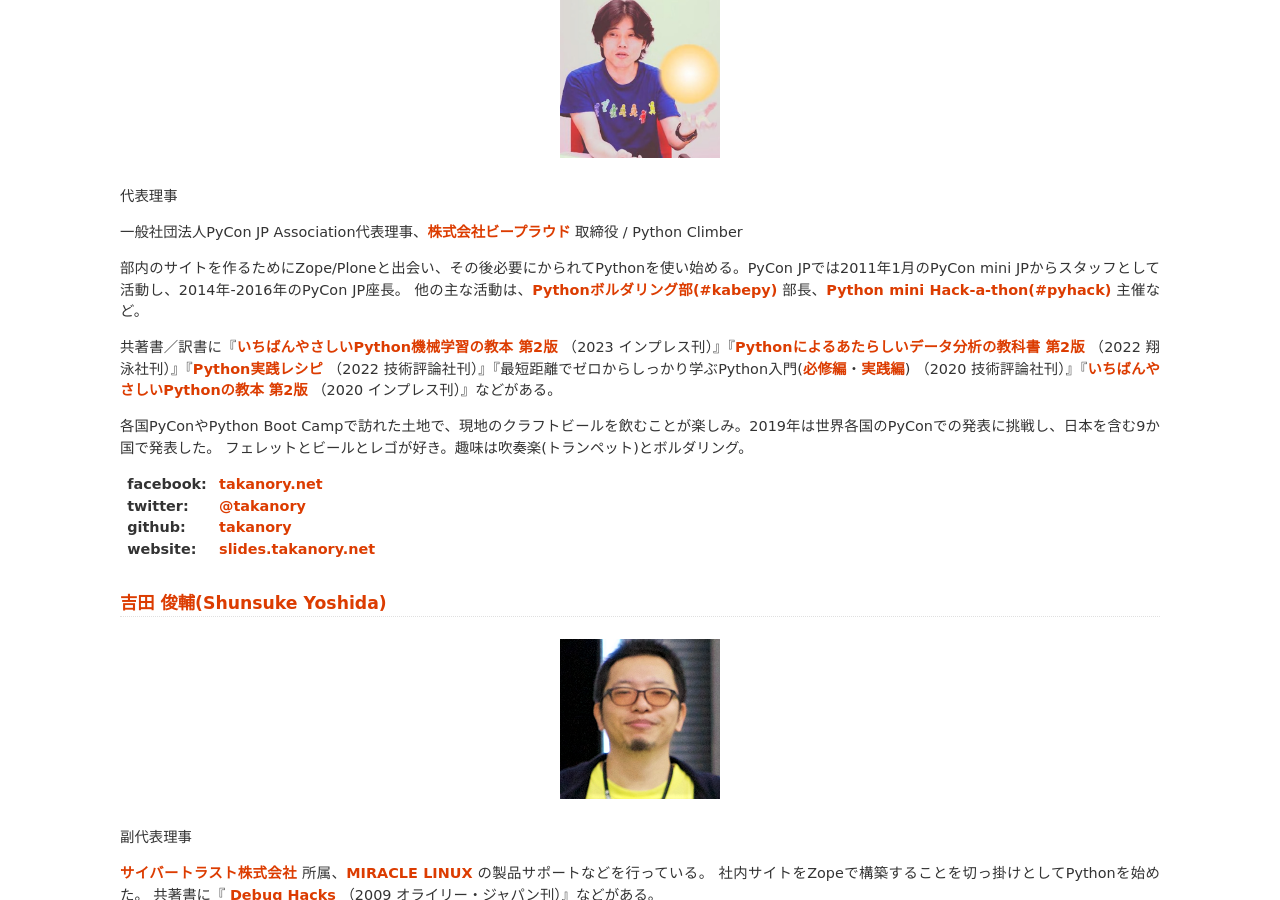
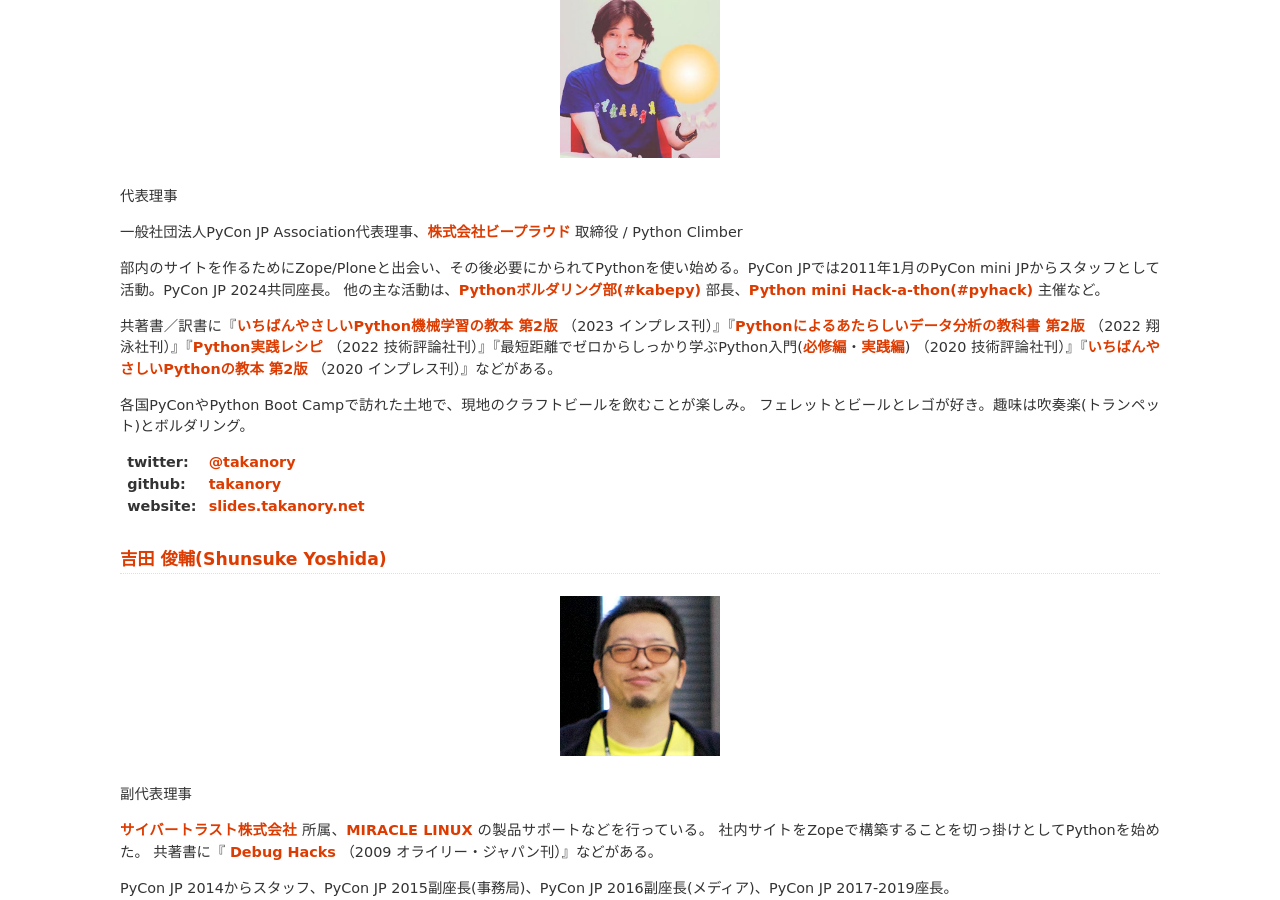
Before and after one commit to pyconjp/www.pycon.jp, a Sphinx documentation site: the page built from source/committee/board.rst, in a window 1280 px wide and 900 px high, scrolled down 427 px. Built offline with Sphinx 7.4.7, drawn with Linux system fonts in a browser that asks for light colours.

Commit message:
update takanory's profile

```diff
--- a/source/committee/board.rst
+++ b/source/committee/board.rst
@@ -16,15 +16,14 @@
 
 一般社団法人PyCon JP Association代表理事、`株式会社ビープラウド <https://www.beproud.jp/>`_ 取締役 / Python Climber
 
-部内のサイトを作るためにZope/Ploneと出会い、その後必要にかられてPythonを使い始める。PyCon JPでは2011年1月のPyCon mini JPからスタッフとして活動し、2014年-2016年のPyCon JP座長。
+部内のサイトを作るためにZope/Ploneと出会い、その後必要にかられてPythonを使い始める。PyCon JPでは2011年1月のPyCon mini JPからスタッフとして活動。PyCon JP 2024共同座長。
 他の主な活動は、`Pythonボルダリング部(#kabepy) <https://kabepy.connpass.com/>`_ 部長、`Python mini Hack-a-thon(#pyhack) <https://pyhack.connpass.com/>`_ 主催など。
 
 共著書／訳書に『`いちばんやさしいPython機械学習の教本 第2版 <https://book.impress.co.jp/books/1122101123>`__ （2023 インプレス刊）』『`Pythonによるあたらしいデータ分析の教科書 第2版 <https://www.seshop.com/product/detail/25331>`__ （2022 翔泳社刊）』『`Python実践レシピ <https://gihyo.jp/book/2022/978-4-297-12576-9>`_ （2022 技術評論社刊）』『最短距離でゼロからしっかり学ぶPython入門(`必修編 <https://gihyo.jp/book/2020/978-4-297-11570-8>`_・`実践編 <https://gihyo.jp/book/2020/978-4-297-11572-2>`_) （2020 技術評論社刊）』『`いちばんやさしいPythonの教本 第2版 <https://book.impress.co.jp/books/1119101162>`_ （2020 インプレス刊）』などがある。
 
-各国PyConやPython Boot Campで訪れた土地で、現地のクラフトビールを飲むことが楽しみ。2019年は世界各国のPyConでの発表に挑戦し、日本を含む9か国で発表した。
+各国PyConやPython Boot Campで訪れた土地で、現地のクラフトビールを飲むことが楽しみ。
 フェレットとビールとレゴが好き。趣味は吹奏楽(トランペット)とボルダリング。
 
-:facebook: `takanory.net <https://www.facebook.com/takanory.net>`_
 :twitter: `@takanory <https://twitter.com/takanory>`_
 :github: `takanory <https://github.com/takanory/>`_
 :website: `slides.takanory.net <https://slides.takanory.net/>`_
```
